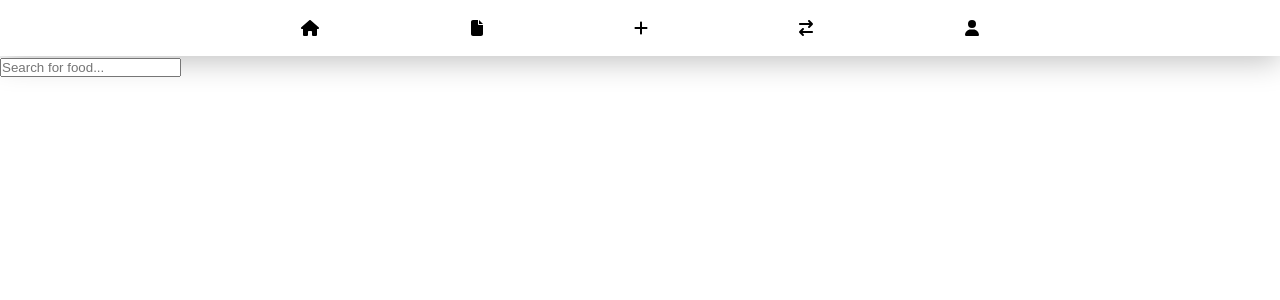
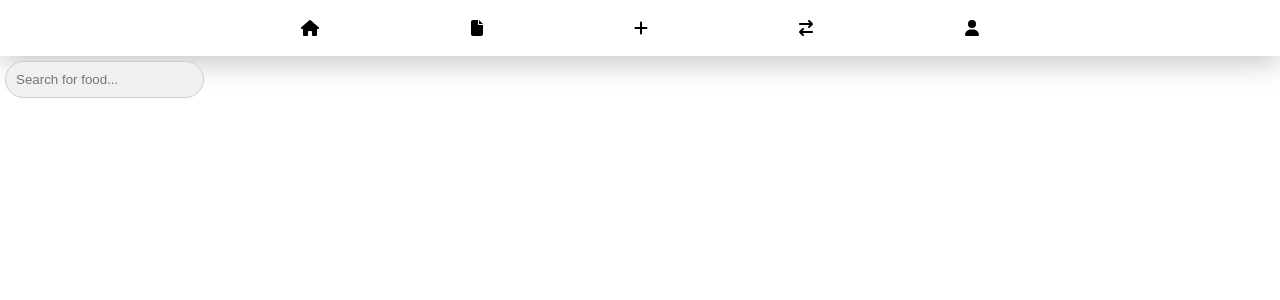
Before and after one commit to liam-kilsdonk/dietapp, a Next.js app: page / in a window 1280 px wide. Shown: the top 300 px of the page. Built offline with nearby package versions, Linux system fonts and the light colour scheme.

Commit message:
search added style

```diff
--- a/src/app/globals.css
+++ b/src/app/globals.css
@@ -159,3 +159,12 @@ section {
     padding: 50px 50px 50px 50px !important;
   }
 }
+
+input {
+  padding: 10px;
+  border: 1px solid #ccc;
+  border-radius: 25px;
+  //width: 300px;
+  background-color: #f0f0f0;
+  margin: 5px;
+}
```
